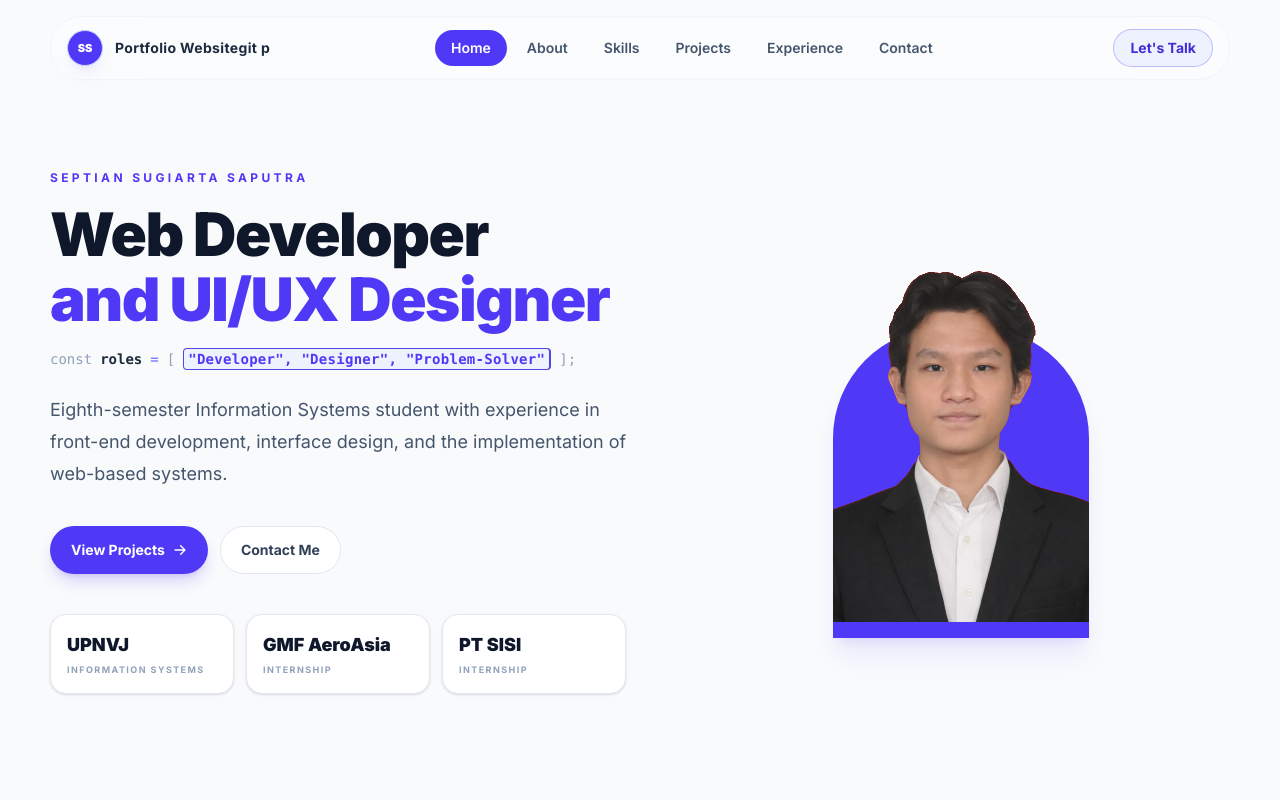
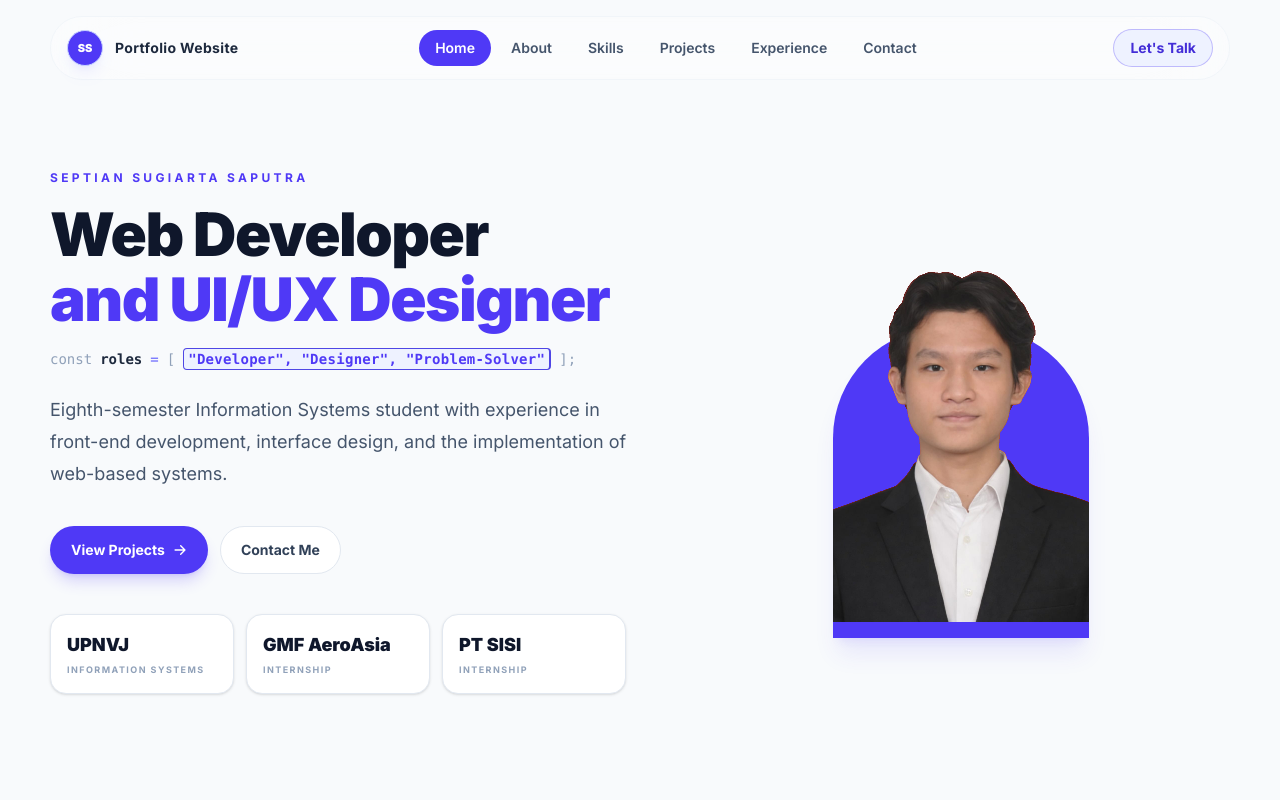
Before and after one commit to septian-sugiarta/Portfolio-SeptianSugiartaSaputra, a React (Vite) app: page / in a window 1280 px wide. Shown: the top 800 px of the page. Built offline with nearby package versions, Linux system fonts and the light colour scheme; a web font is replaced by a local one.

Commit message:
fix header

```diff
--- a/src/components/Navbar.jsx
+++ b/src/components/Navbar.jsx
@@ -31,7 +31,7 @@ function Navbar() {
             SS
           </span>
           <span className="hidden text-sm font-bold tracking-wide text-slate-800 sm:inline">
-            Portfolio Websitegit p
+            Portfolio Website
           </span>
         </a>
 
--- a/src/data/experience.js
+++ b/src/data/experience.js
@@ -24,18 +24,6 @@ export const experiences = [
     ],
   },
   {
-    role: "UI/UX Designer",
-    period: "Personal Project",
-    type: "Mavera's Website",
-    group: "uiux",
-    stack: ["UI/UX Design", "Restaurant Website", "Reservation Flow", "Prototype"],
-    highlights: [
-      "Designed the user interface and user experience for a chicken geprek restaurant website with a focus on clear information structure and practical customer access.",
-      "Structured the main user flow for exploring food menus, viewing restaurant information, making reservations, and contacting the business through a simple and consistent navigation pattern.",
-      "Prepared desktop website layouts and interactive prototype screens that present the brand, menu selection, reservation form, about page, and contact section in a clean visual direction suitable for a culinary business.",
-    ],
-  },
-  {
     role: "Front End Developer",
     period: "Mar 2024 - Nov 2024 (9 Months)",
     type: "KSM Android UPNVJ",
@@ -50,7 +38,7 @@ export const experiences = [
   {
     role: "UI/UX Designer",
     period: "Personal Project",
-    type: "S Mart",
+    type: "S-Mart",
     group: "uiux",
     stack: ["UI/UX Design", "RFID Concept", "Prototype", "User Flow"],
     highlights: [
@@ -71,4 +59,16 @@ export const experiences = [
       "Completed the interface prototype and supporting pitch deck to communicate the product concept, user journey, and design direction.",
     ],
   },
+  {
+    role: "UI/UX Designer",
+    period: "Personal Project",
+    type: "Mavera's Website",
+    group: "uiux",
+    stack: ["UI/UX Design", "Restaurant Website", "Reservation Flow", "Prototype"],
+    highlights: [
+      "Designed the user interface and user experience for a chicken geprek restaurant website with a focus on clear information structure and practical customer access.",
+      "Structured the main user flow for exploring food menus, viewing restaurant information, making reservations, and contacting the business through a simple and consistent navigation pattern.",
+      "Prepared desktop website layouts and interactive prototype screens that present the brand, menu selection, reservation form, about page, and contact section in a clean visual direction suitable for a culinary business.",
+    ],
+  },
 ];
```
